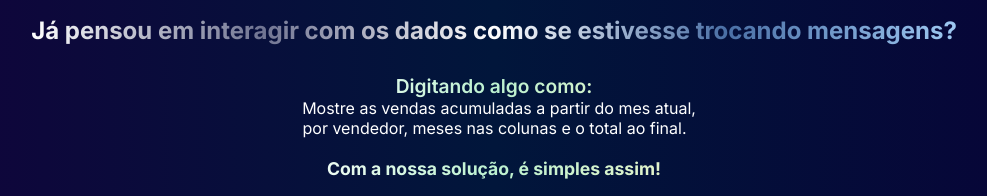
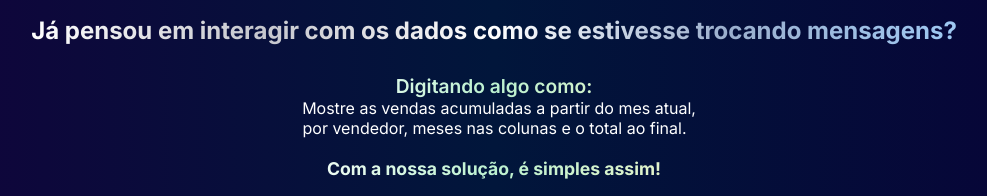
Before and after one commit to admiltonsantos/dashgpt-site, a plain HTML site: page index.html in a window 1280 px wide. Shown: the top 196 px of the page, without its empty margins (146-1133 px from the left). Drawn offline with Linux system fonts and the light colour scheme.

Commit message:
reducao do gradient no titulo

```diff
--- a/index.html
+++ b/index.html
@@ -75,9 +75,9 @@
         background: linear-gradient(
           to right,
           #fff,
-          #707492,
+          #c5c6cd,
           #fff,
-          #4a6fa5,
+          #9bafcd,
           #9fc9f3
         );
       }
```
